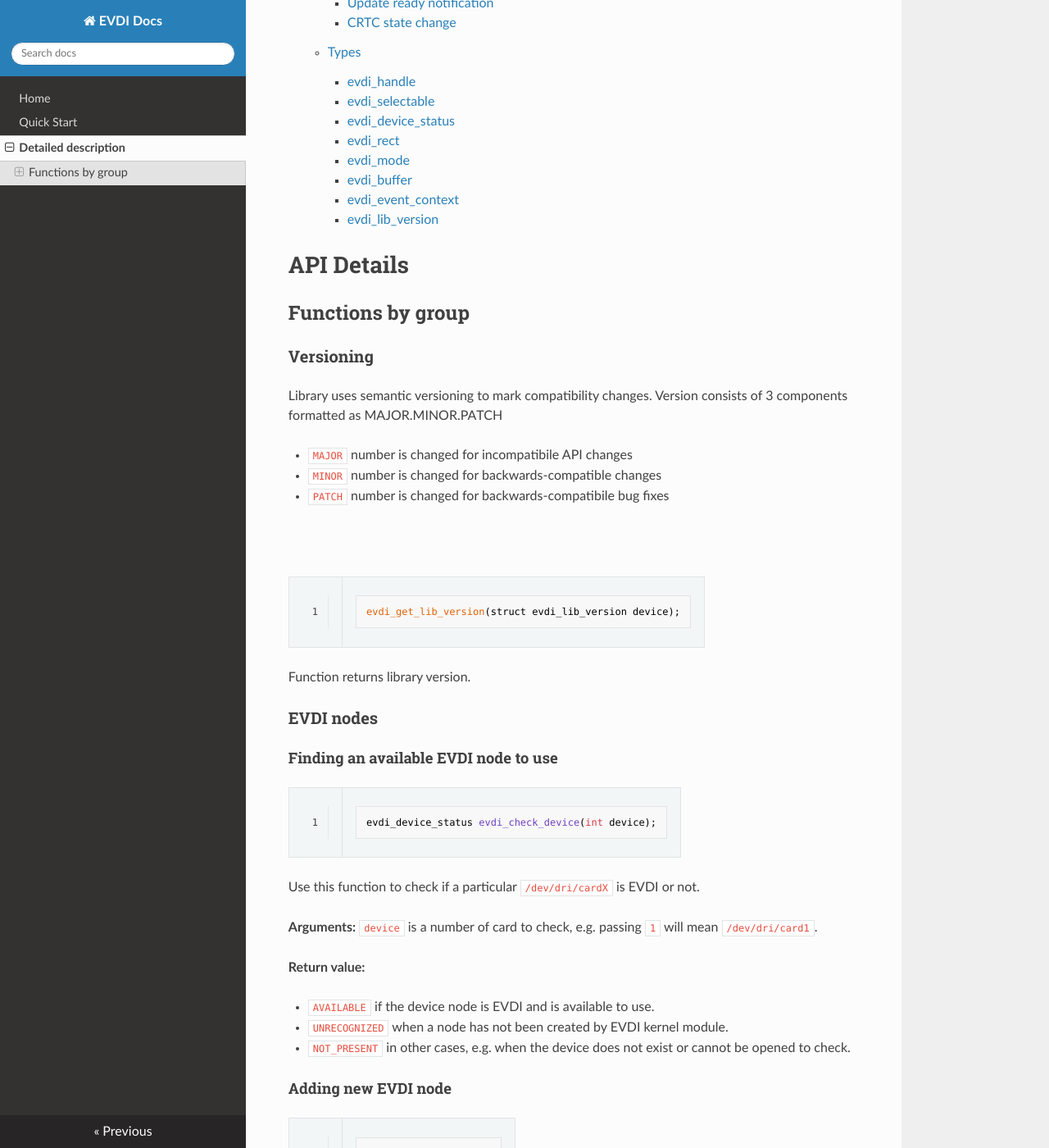
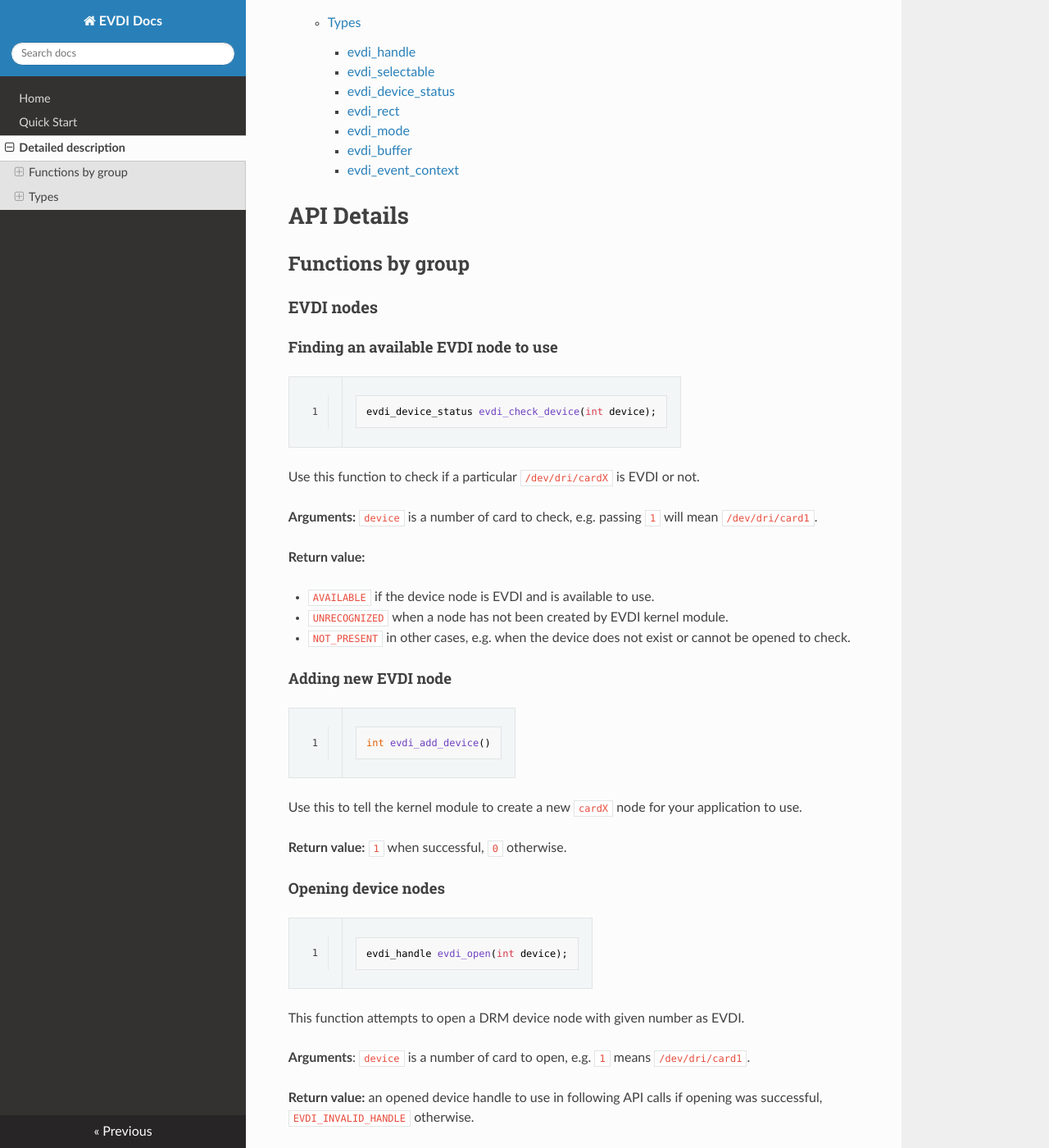
Before and after one commit to DisplayLink/evdi, an MkDocs documentation site: the page built from docs/details.md, in a window 1280 px wide and 1400 px high, scrolled down 731 px. Shown: the whole window at 82% size. Built offline with MkDocs 1.6.1, drawn with Linux system fonts in a browser that asks for light colours; nearby versions of some CDN libraries; old or Windows-style settings are respelled for this version of MkDocs; some of the changed text lies outside the part shown.

Commit message:
Revert "Update of documentation"
This reverts commit 8b186d1ba0c62d89e941be886e2c03fb5b6034ab.

```diff
--- a/docs/details.md
+++ b/docs/details.md
@@ -3,19 +3,6 @@
 # API Details
 
 ## Functions by group
-
-### Versioning
-Library uses semantic versioning to mark compatibility changes.
-Version consists of 3 components formatted as MAJOR.MINOR.PATCH
-
- * `MAJOR` number is changed for incompatibile API changes
- * `MINOR` number is changed for backwards-compatible changes
- * `PATCH` number is changed for backwards-compatibile bug fixes
-#
-    #!c
-    evdi_get_lib_version(struct evdi_lib_version device);
-
-Function returns library version.
 
 ### EVDI nodes
 
@@ -47,8 +34,6 @@
 	evdi_handle evdi_open(int device);
 
 This function attempts to open a DRM device node with given number as EVDI.
-Function performs compatibility check with underlying drm device. If version of the
-library and module does not match then the device will not be opened.
 
 **Arguments**: `device` is a number of card to open, e.g. `1` means `/dev/dri/card1`.
 
@@ -79,7 +64,7 @@
 * `handle` to an opened device
 * `edid` should be a pointer to a memory block with contents of an EDID of a monitor that will be exposed to kernel
 * `edid_length` is the length of the EDID block (typically 512 bytes, or more if extension blocks are present)
-* `sku_area_limit` is maximum pixel area (width x height) connected device can display
+* `sku_area_limit` is maximum supported pixel count for connected device
 
 #### Disconnecting
 
@@ -270,15 +255,3 @@
 The `evdi_device_context` structure is used for holding pointers to handlers for all notifications that the application may receive from
 the kernel module. The `user_data` member is a value that the library will use while dispatching the call back.
 See [Events and handlers](details.md#events-and-handlers) for more information.
-
-### evdi_lib_version
-
-    #!c
-	struct evdi_lib_version {
-		int version_major;
-		int version_minor;
-		int version_patchlevel;
-	};
-
-The `evdi_lib_version` structure contains libevdi version.
-Version can be used to check compatibility between library and a client application.
```
